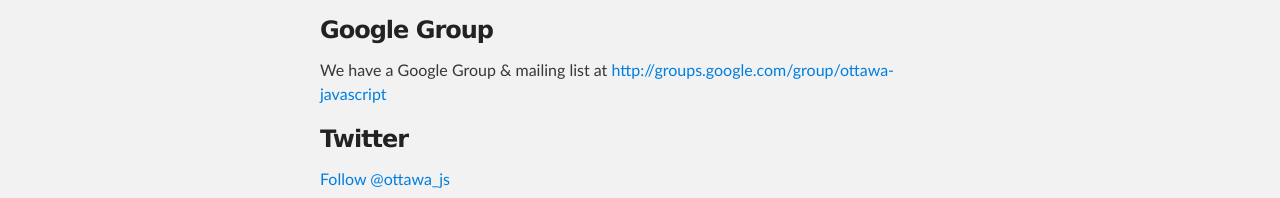
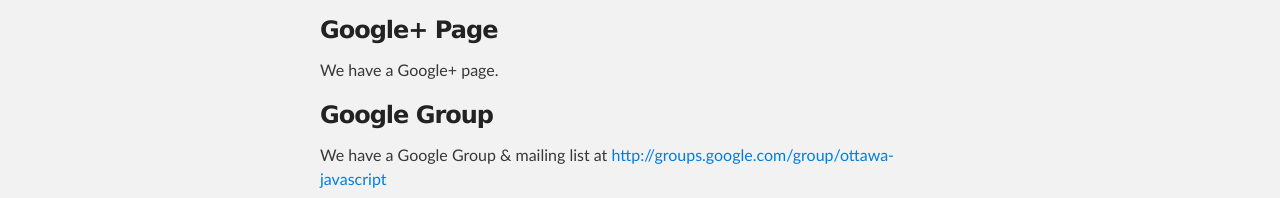
Before and after one commit to ottawajs/ottawajs.github.com, a plain HTML site: page index.html in a window 1280 px wide. Shown: the part 754-952 px from the top of the page. Drawn offline with Linux system fonts and the light colour scheme.

Commit message:
Google plus: page and badge

```diff
--- a/index.html
+++ b/index.html
@@ -34,6 +34,16 @@
 
             <p>The OttawaJS group meets the 2nd Wednesday of each month at TheCodeFactory. We share information and ideas, show demos of our projects, ask questions and learn together. We try to have a couple of presentations each month that cover a variety of topics from beginner to advanced. Its a great place to meet people who are doing some very interesting projects in JavaScript.</p>
 
+            <h3>Google+ Page</h3>
+            <p>We have a Google+ page.</p>
+            <div class="g-plus" data-href="//plus.google.com/118390499945250943795" data-rel="publisher"></div>
+            <script type="text/javascript">
+              (function() {
+                var po = document.createElement('script'); po.type = 'text/javascript'; po.async = true;
+                po.src = 'https://apis.google.com/js/plusone.js';
+                var s = document.getElementsByTagName('script')[0]; s.parentNode.insertBefore(po, s);
+              })();
+            </script>
             <h3>Google Group</h3>
 
             <p>We have a Google Group & mailing list at <a href="http://groups.google.com/group/ottawa-javascript">http://groups.google.com/group/ottawa-javascript</a></p>
```
